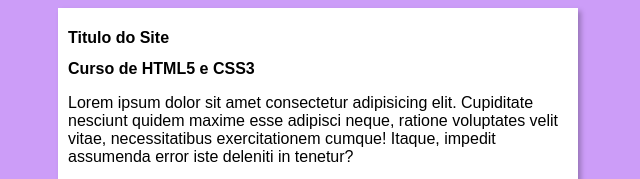
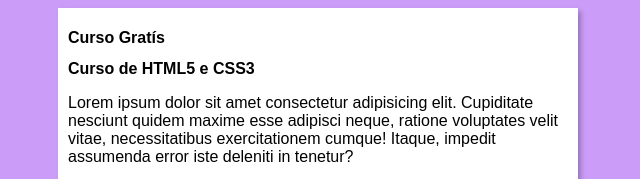
Before and after one commit to Jardel-Rodrigues/projeto-site, a plain HTML site: page index.html in a window 1280 px wide. Shown: the top 179 px of the page, 322-962 px from the left. Drawn offline with Linux system fonts and the light colour scheme.

Commit message:
alteração no h1

```diff
--- a/index.html
+++ b/index.html
@@ -10,7 +10,7 @@
 <body>
     <main>
         <header>
-            <h1>Titulo do Site</h1>
+            <h1>Curso Gratís</h1>
         </header>
         <article>
                <h2>Curso de HTML5 e CSS3</h2>
```
